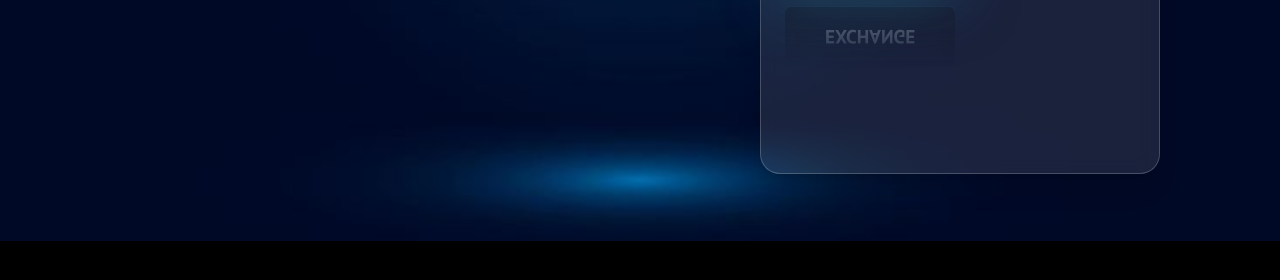
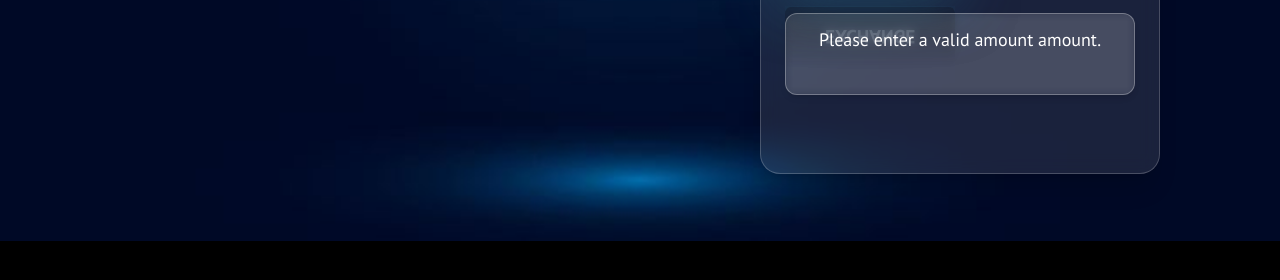
Before and after one commit to HyderAliPink/currency-converter, a plain HTML site: page index.html in a window 1280 px wide. Both pictures are taken after a click on the button "EXCHANGE". Shown: the part 386-666 px from the top of the page. Drawn offline with nearby package versions, Linux system fonts and the light colour scheme; no server answers; a web font is replaced by a local one.

Commit message:
completed

```diff
--- a/app.js
+++ b/app.js
@@ -1,5 +1,8 @@
 let selectOne= document.getElementById('fromCurrency')
 let selectTwo= document.getElementById('toCurrency')
+let resultBox= document.getElementById('resultBox')
+let userInput= document.getElementById('input-1')
+
   let getData = async ()=>{
     try{
     const res= await axios("https://cdn.jsdelivr.net/npm/@fawazahmed0/currency-api@latest/v1/currencies.json")
@@ -9,11 +12,28 @@ let selectTwo= document.getElementById('toCurrency')
         throw err;
 }
 }
+
 getData().then((res)=>{
-  currency=res.data
+  let currency=res.data
   for (const key in currency) {
     selectOne.innerHTML+=`<option value="${key}">${currency[key]}</option>`
     selectTwo.innerHTML+=`<option value="${key}">${currency[key]}</option>`
 
   }
 })
+
+function exchange(){
+  let fromCurrency= selectOne.value
+  let toCurrency= selectTwo.value
+  if (userInput.value === "" || userInput.value<0) {
+    resultBox.innerText = "Please enter a valid amount amount.";
+
+  }else{
+    axios(`https://cdn.jsdelivr.net/npm/@fawazahmed0/currency-api@latest/v1/currencies/${fromCurrency}.json`)
+    .then((res)=>{
+     let rate = res.data[fromCurrency][toCurrency]
+  let result = userInput.value*rate
+  resultBox.innerText = `${userInput.value} ${fromCurrency.toUpperCase()} = ${result.toFixed(2)} ${toCurrency.toUpperCase()}`
+    })
+  }
+  }
--- a/index.html
+++ b/index.html
@@ -117,7 +117,15 @@
         </div>
       </div>
 
-      <button class="btn">Exchange</button>
+      <button class="btn" onclick="exchange()">Exchange</button>
+
+      <textarea
+  id="resultBox"
+  rows="2"
+  readonly
+  class="mt-4 w-full p-3 rounded-xl border border-white border-opacity-30 bg-white bg-opacity-10 text-white text-center text-lg shadow-md backdrop-blur-sm resize-none focus:outline-none"
+></textarea>
+
     </div>
   </div>
 
```
